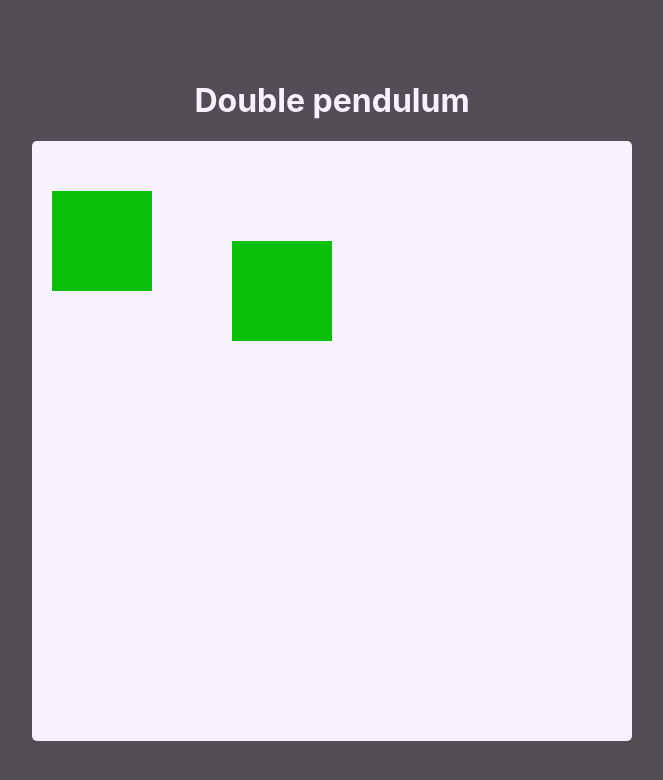
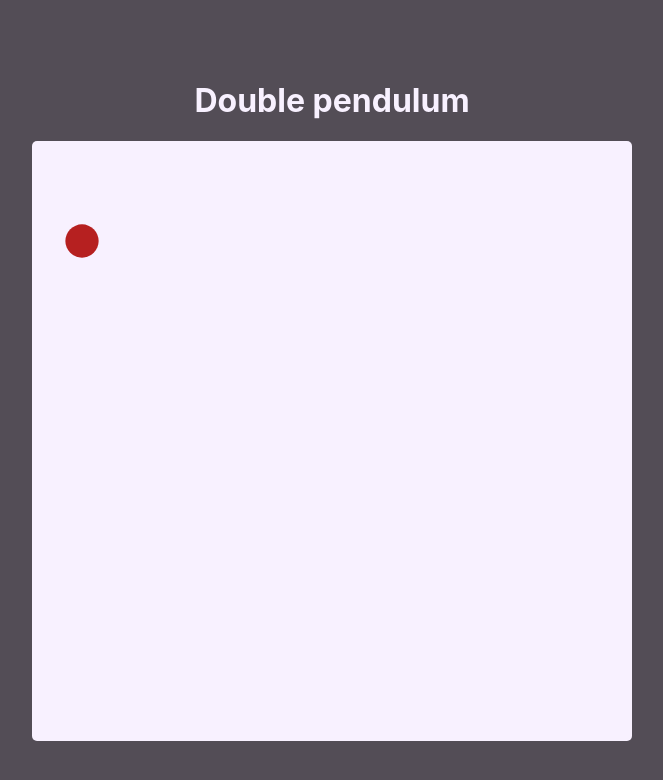
Before and after one commit to Avantiny/snake, a React (Create React App) app: page / in a window 1280 px wide. Shown: the top 780 px of the page, without its empty margins (308-971 px from the left). Built offline with nearby package versions, Linux system fonts and the light colour scheme.

Commit message:
canvas into separate component

```diff
--- a/src/App.tsx
+++ b/src/App.tsx
@@ -3,7 +3,14 @@ import Pendulum from './Pendulum'
 import React from 'react'
 
 function App() {
-  return <Pendulum />
+  const draw = (ctx: any, frameCount: number) => {
+    ctx.clearRect(0, 0, ctx.canvas.width, ctx.canvas.height)
+    ctx.fillStyle = '#b62020'
+    ctx.beginPath()
+    ctx.arc(50, 100, 20 * Math.abs(Math.sin(frameCount * 0.05)), 0, 2 * Math.PI)
+    ctx.fill()
+  }
+  return <Pendulum draw={draw} />
 }
 
 export default App
--- a/src/Pendulum.tsx
+++ b/src/Pendulum.tsx
@@ -17,22 +17,29 @@ const Canvas = styled.canvas`
   border-radius: 5px;
 `
 
-const Pendulum = () => {
-  const canvasRef = useRef(null)
+type CanvasCtx = CanvasRenderingContext2D | null | undefined
+type Props = { draw: (ctx: any, frameCount: number) => void }
 
-  const draw = (ctx: any) => {
-    ctx.fillStyle = '#0ac00a'
-    ctx.fillRect(20, 50, 100, 100)
-    ctx.fillRect(200, 100, 100, 100)
-    ctx.fill()
-  }
+const Pendulum = (props: Props) => {
+  const canvasRef = useRef<HTMLCanvasElement>(null)
 
   useEffect(() => {
     const canvas = canvasRef.current
-    //@ts-ignore
-    const ctx = canvas.getContext('2d')
-    draw(ctx)
-  }, [draw])
+    const ctx: CanvasCtx = canvas?.getContext('2d')
+    let frameCount = 0
+    let animationFrameId: number
+
+    const render = () => {
+      frameCount++
+      props.draw(ctx, frameCount)
+      animationFrameId = window.requestAnimationFrame(render)
+    }
+    render()
+
+    return () => {
+      window.cancelAnimationFrame(animationFrameId)
+    }
+  }, [props.draw])
 
   let r1 = 100
   let r2 = 100
```
